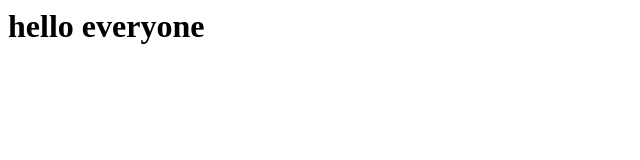
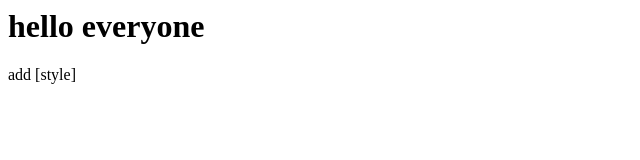
Before and after one commit to Palak-Goyal27/localrep, a plain HTML site: page index.html in a window 1280 px wide. Shown: the full height of the page, 0-640 px from the left. Drawn offline with Linux system fonts and the light colour scheme.

```diff
--- a/index.html
+++ b/index.html
@@ -1 +1,3 @@
 <h1>hello everyone</h1>
+
+<p>add [style]</p>
```
